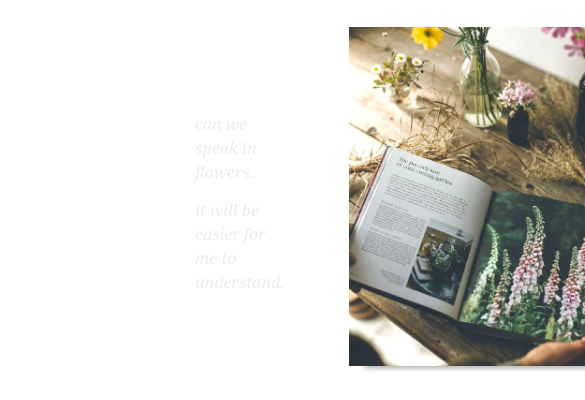
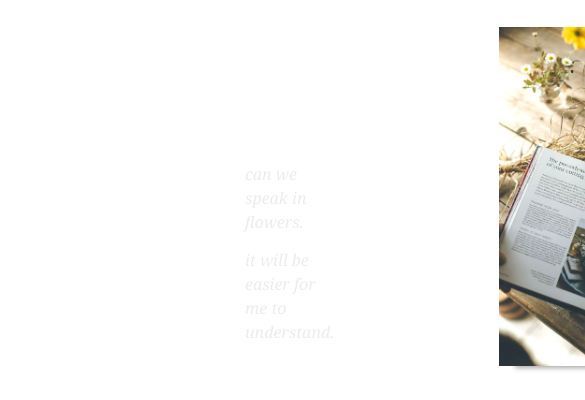
Before and after one commit to agustinacrespo/entrega-wildflowers-tres, a website: page index.html in a window 390 px wide. Shown: the part 401-801 px from the top of the page, 585 px wide, since content can reach past the window. Drawn offline with nearby package versions, Linux system fonts and the light colour scheme; grey boxes are pictures that could not be loaded.

Commit message:
Borre cambios media query

```diff
--- a/scss/layout/_media320.scss
+++ b/scss/layout/_media320.scss
@@ -33,37 +33,5 @@
         }
     }
 
-    .frase-index {
-        display: block;
-        height: auto;
-
-        .frase-container {
-            padding: 0px;
-            display: block;
-
-            p {
-                color: #ebedec;
-                font-family: Cambria, Cochin, Georgia, Times, 'Times New Roman', serif;
-                font-size: 10px;
-                font-style: italic;
-                transform: translate(-50px , -50px);
-
-            }
-        }
-
-        .frase-img{
-            display: block;
-            img {
-                width: 100%;
-                margin-left: -150px;
-                box-shadow: 10px 8px 5px -6px rgba(0,0,0,0.34);
-                -webkit-box-shadow: 10px 8px 5px -6px rgba(0,0,0,0.34);
-                -moz-box-shadow: 10px 8px 5px -6px rgba(0,0,0,0.34);
-
-
-            }
-        }
-
-    }
 
 }
```
Also changed, not shown: css/style.css, 1 other file.
